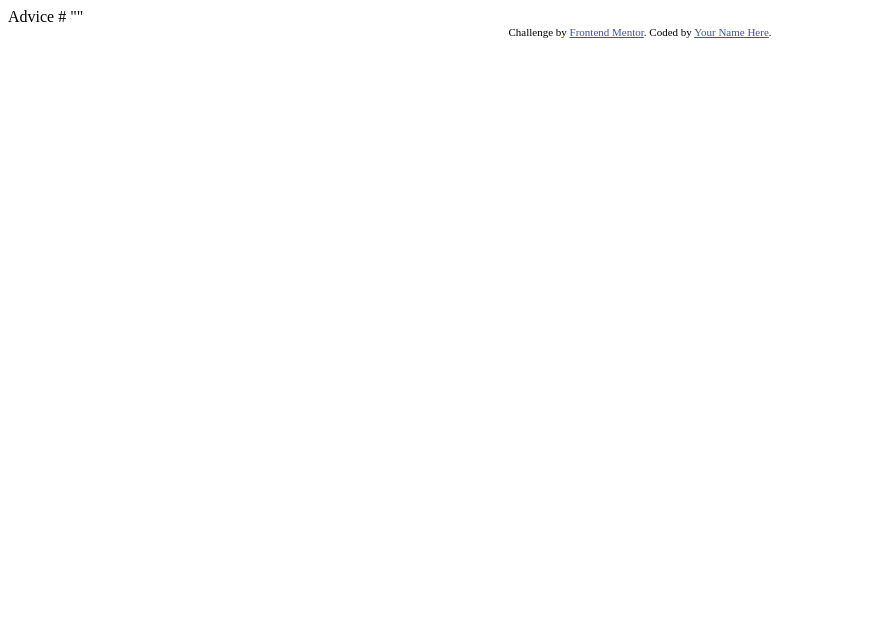
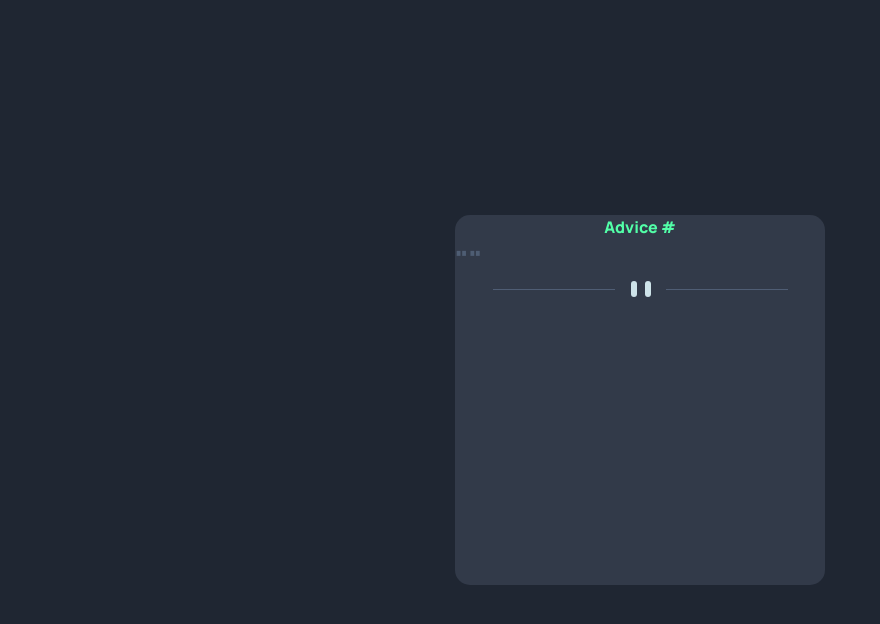
Before and after one commit to P-Gayle/advice_generator, a plain HTML site: page index.html in a window 1280 px wide. Shown: the whole page, without its empty margins (0-880 px from the left). Drawn offline with nearby package versions, Linux system fonts and the light colour scheme.

Commit message:
Begun styling

```diff
--- a/index.html
+++ b/index.html
@@ -2,27 +2,46 @@
 <html lang="en">
 <head>
   <meta charset="UTF-8">
-  <meta name="viewport" content="width=device-width, initial-scale=1.0"> <!-- displays site properly based on user's device -->
-
-  <link rel="icon" type="image/png" sizes="32x32" href="./images/favicon-32x32.png">
+  <meta name="viewport" content="width=device-width, initial-scale=1.0">
+  <link rel="preconnect" href="https://fonts.googleapis.com">
+  <link rel="preconnect" href="https://fonts.gstatic.com" crossorigin>
+  <link href="https://fonts.googleapis.com/css2?family=Manrope:wght@800&display=swap" rel="stylesheet">
+  <!-- <link rel="icon" type="image/png" sizes="32x32" href="images/favicon-32x32.png"> -->
+  <link href="https://cdn.jsdelivr.net/npm/bootstrap@5.1.3/dist/css/bootstrap.min.css" rel="stylesheet" integrity="sha384-1BmE4kWBq78iYhFldvKuhfTAU6auU8tT94WrHftjDbrCEXSU1oBoqyl2QvZ6jIW3" crossorigin="anonymous">
+  <link rel="stylesheet" href="style.css">
 
   <title>Frontend Mentor | Advice generator app</title>
 
-  <!-- Feel free to remove these styles or customise in your own stylesheet 👍 -->
-  <style>
-    .attribution { font-size: 11px; text-align: center; }
-    .attribution a { color: hsl(228, 45%, 44%); }
-  </style>
 </head>
 <body>
 
+<main class="box">
+  <div class="adviceNo text-center ">
   Advice #<!-- Advice ID goes here -->
+  </div>
 
+  <div class="adviceText">
   "<!-- Advice text goes here -->"
+  </div>
 
-  <div class="attribution">
+   <div class="divider mx-auto">
+       <!--divider image-->
+       <img src="images/pattern-divider-mobile.svg" alt="divider" class="dividerMobile rounded mx-auto d-block">
+  </div>
+
+  <div class="dice">
+     <!--button-->
+  </div>
+</main>
+
+<footer>
+   <!-- <div class="attribution">
     Challenge by <a href="https://www.frontendmentor.io?ref=challenge" target="_blank">Frontend Mentor</a>.
     Coded by <a href="#">Your Name Here</a>.
-  </div>
+  </div> -->
+</footer>
+
+  <script src="scripts/dom.js"></script>
+  <script src="scripts/api.js"></script>
 </body>
 </html>
--- a/style.css
+++ b/style.css
@@ -0,0 +1,40 @@
+* {
+    margin: 0;
+    padding: 0;
+    box-sizing: border-box;
+}
+
+body {
+    max-width: 375px;
+    background-color: hsl(218, 23%, 16%);
+    font-family: 'Manrope', sans-serif;
+    position: absolute;
+    top: 50%;
+    left: 50%;
+    margin-right: -50%;
+    transform: translate(-50%, -50%);
+}
+
+.box {
+    width: 370px;
+    height: 370px;
+    background-color: hsl(217, 19%, 24%);
+    border-radius: 15px;
+
+}
+
+.adviceNo {
+    color:hsl(150, 100%, 66%);
+}
+
+.adviceText {
+    font-size: 28px;
+    color: hsl(217, 19%, 38%);
+}
+
+
+
+
+
+.attribution { font-size: 11px; text-align: center; }
+.attribution a { color: hsl(228, 45%, 44%); }
```
